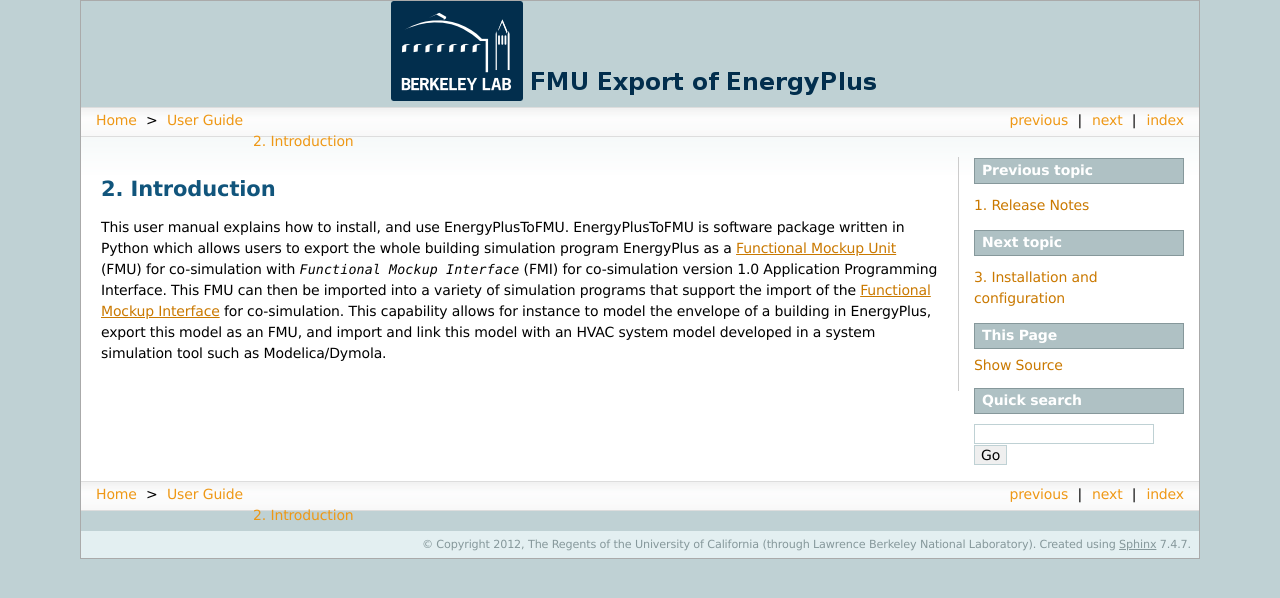
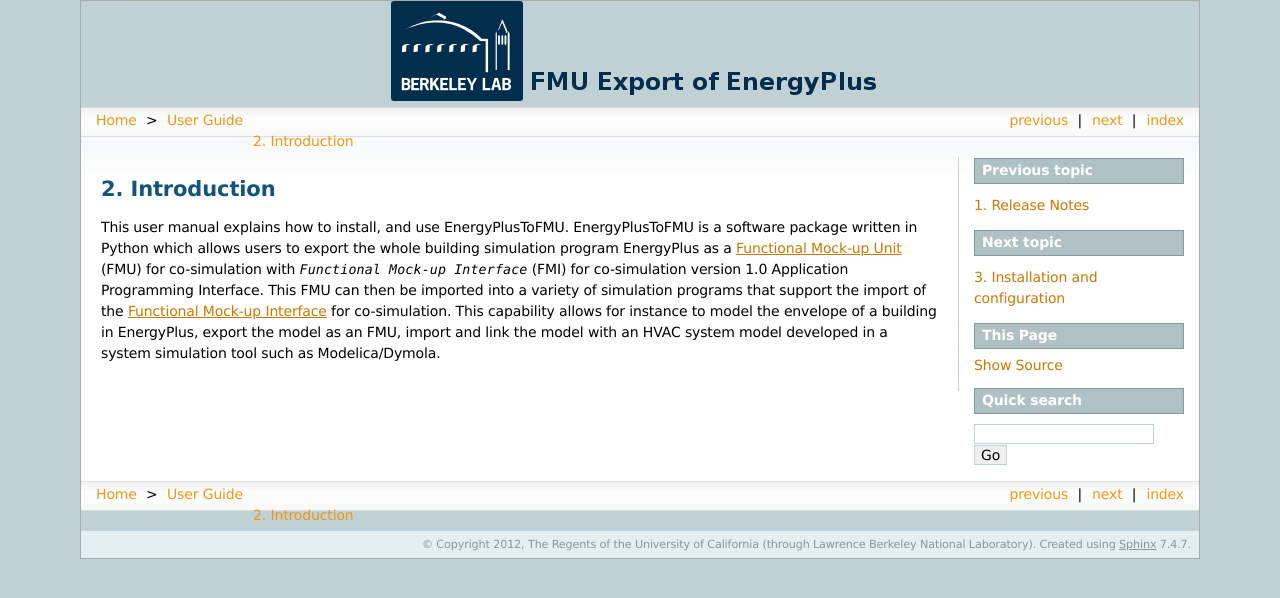
Before and after one commit to lbl-srg/EnergyPlusToFMU, a Sphinx documentation site: the page built from docs/userGuide/source/introduction.rst, in a window 1280 px wide. Shown: the top 598 px of the page. Built offline with Sphinx 7.4.7, drawn with Linux system fonts in a browser that asks for light colours; pages that are not in the unit, such as notebooks, are missing from menus.

Commit message:
Updated the documentation

```diff
--- a/docs/userGuide/source/glossary.rst
+++ b/docs/userGuide/source/glossary.rst
@@ -3,7 +3,7 @@
 
 .. glossary::
 
-   Functional Mockup Unit
+   Functional Mock-up Unit
       A simulation model or program which implements the FMI standard is called FMU (Functional Mock-up Unit).
       An FMU comes along with a small set of easy to use C-functions (FMI functions) whose input and return arguments are defined by the FMI standard}.
       These C-functions can be provided in source and/or binary form. The FMI functions are called by a simulator to create one or more instances of the FMU.
@@ -14,7 +14,7 @@
       additional files such as tables, images or documentation that might be relevant for the model.
 
 
-   Functional Mockup Interface
+   Functional Mock-up Interface
       The Functional Mock-up Interface (FMI) is the result of the Information Technology for European Advancement (ITEA2) project MODELISAR.
       The FMI standard is a tool independent standard to support both model exchange and co-simulation of dynamic models using a combination of XML-files,
       C-header files, and C-code in source or binary form.
--- a/docs/userGuide/source/introduction.rst
+++ b/docs/userGuide/source/introduction.rst
@@ -5,7 +5,7 @@
 Introduction
 ============
 This user manual explains how to install, and use EnergyPlusToFMU.
-EnergyPlusToFMU is software package written in Python which allows users to export the whole building simulation program EnergyPlus as a :term:`Functional Mockup Unit` (FMU) for co-simulation with `Functional Mockup Interface` (FMI)
+EnergyPlusToFMU is a software package written in Python which allows users to export the whole building simulation program EnergyPlus as a :term:`Functional Mock-up Unit` (FMU) for co-simulation with `Functional Mock-up Interface` (FMI)
 for co-simulation version 1.0 Application Programming Interface.
-This FMU can then be imported into a variety of simulation programs that support the import of the :term:`Functional Mockup Interface` for co-simulation. This capability allows for instance to model the envelope of a building in
-EnergyPlus, export this model as an FMU, and import and link this model with an HVAC system model developed in a system simulation tool such as Modelica/Dymola.
+This FMU can then be imported into a variety of simulation programs that support the import of the :term:`Functional Mock-up Interface` for co-simulation. This capability allows for instance to model the envelope of a building in
+EnergyPlus, export the model as an FMU, import and link the model with an HVAC system model developed in a system simulation tool such as Modelica/Dymola.
--- a/docs/userGuide/source/usage.rst
+++ b/docs/userGuide/source/usage.rst
@@ -60,7 +60,6 @@
 
 7. The simulation results of the FMU are in the folder where the FMU has been unzipped.
 
-
 8. The weather file which comes along with an FMU is used to determine if the year is a leap year. It no weather file
    is included in the FMU, then the assumption is that the year is not a leap year.
 
```
